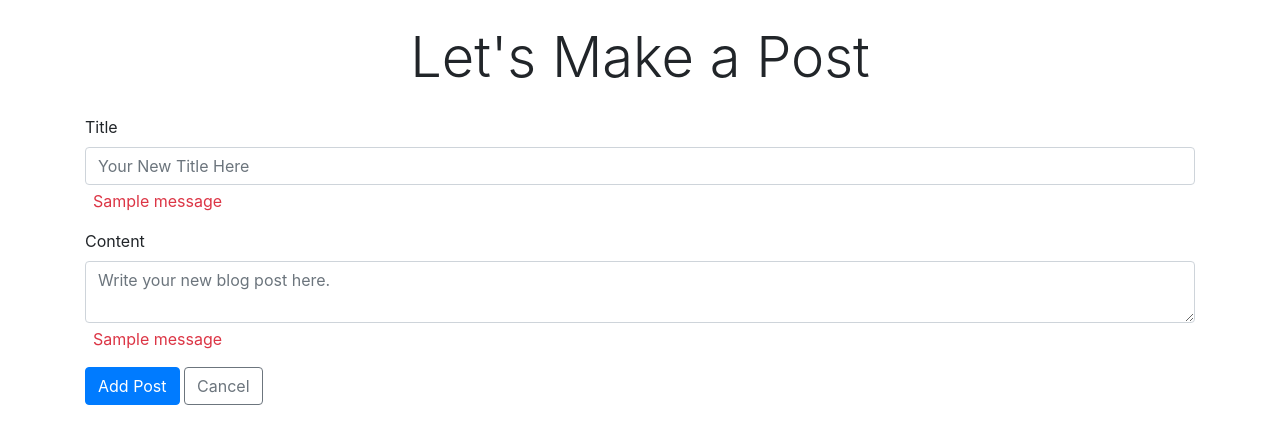
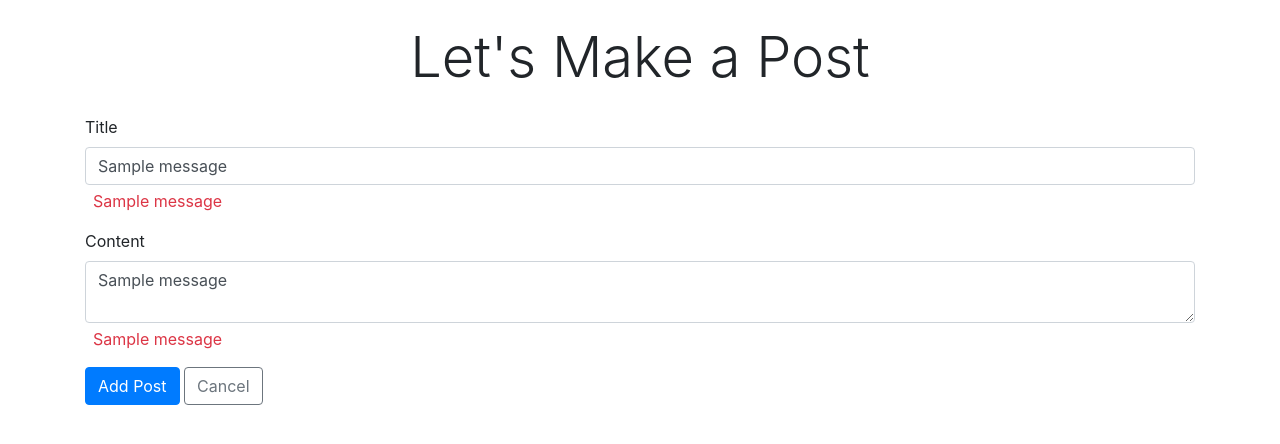
Before and after one commit to trevorstinson/blogz, a Flask app: page /newpost in a window 1280 px wide. Shown: the part 56-500 px from the top of the page. Run offline with Flask 2, Linux system fonts and the light colour scheme; one stand-in notice (Sample message) is shown; some libraries are stand-ins or nearby versions.

Commit message:
Persist filled field when other field is empty

```diff
--- a/main.py
+++ b/main.py
@@ -46,8 +46,17 @@ def index():
         if new_body == '':
             flash("You didn't write anything!", 'body-error')
 
+
+
         # Redirect back to /newpost if either field was empty
         if new_title == '' or new_body == '':
+
+            # Save any content that *was* added to form
+            if new_title != '':
+                flash(new_title, 'title-extant')
+            if new_body != '':
+                flash(new_body, 'body-extant')
+
             return redirect('/newpost')
 
         # If all fields were filled, add new post to database
--- a/templates/newpost.html
+++ b/templates/newpost.html
@@ -7,28 +7,50 @@
     <form action="blog" method="post">
         <div class="form-group">
             <label for="blog-post-title">Title</label>
-            <input type="text" name="blog-post-title" class="form-control"
-                id="blog-post-title" placeholder="Your New Title Here">
+                {% with messages = get_flashed_messages(category_filter=["title-extant"]) %}
+                    {% if messages %}
+                        {% for message in messages %}
+                            <input type="text" name="blog-post-title" class="form-control"
+                                id="blog-post-title" placeholder="Your New Title Here"
+                                value="{{ message }}">
+                        {% endfor %}
+                    {% else %}
+                        <input type="text" name="blog-post-title" class="form-control"
+                        id="blog-post-title" placeholder="Your New Title Here">
+                    {% endif %}
+                {% endwith %}
+
                     {% with messages = get_flashed_messages(category_filter=["title-error"]) %}
                         {% if messages %}
                             {% for message in messages %}
-                                <div class="text-danger pl-2 pt-1">
-                                    {{ message }}
-                                </div>
+                                <div class="text-danger pl-2 pt-1">{{ message }}</div>
                             {% endfor %}
                         {% endif %}
                     {% endwith %}
+
+
+
         </div>
         <div class="form-group">
             <label for="blog-post-body">Content</label>
-            <textarea name="blog-post-body" class="form-control"
-                id="blog-post-body" placeholder="Write your new blog post here."></textarea>
+                <!-- Show filled or unfilled depending on whether there's a flashed message -->
+                {% with messages = get_flashed_messages(category_filter=["body-extant"]) %}
+                    {% if messages %}
+                        {% for message in messages %}
+                            <textarea name="blog-post-body" class="form-control" id="blog-post-body"
+                                placeholder="Write your new blog post here.">{{ message }}</textarea>
+                        {% endfor %}
+                    {% else %}
+                            <textarea name="blog-post-body" class="form-control" id="blog-post-body"
+                                placeholder="Write your new blog post here."></textarea>
+                    {% endif %}
+                {% endwith %}
+
+                <!-- Show error if there is a flashed message -->
                 {% with messages = get_flashed_messages(category_filter=["body-error"]) %}
                     {% if messages %}
                         {% for message in messages %}
-                            <div class="text-danger pl-2 pt-1">
-                                {{ message }}
-                            </div>
+                            <div class="text-danger pl-2 pt-1">{{ message }}</div>
                         {% endfor %}
                     {% endif %}
                 {% endwith %}
```
